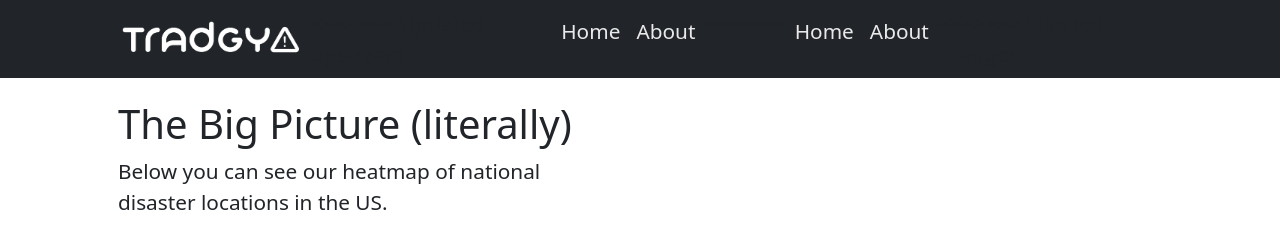
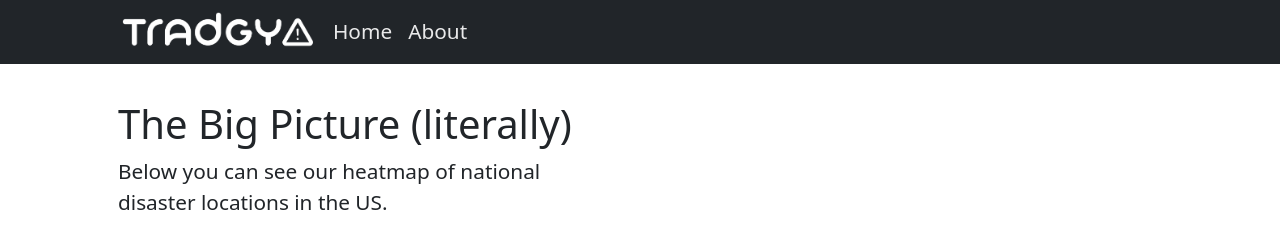
Before and after one commit to Psykik/tradgy, a website: page index.html in a window 1280 px wide. Drawn offline with nearby package versions, Linux system fonts and the light colour scheme.

Commit message:
added spacing

```diff
--- a/index.html
+++ b/index.html
@@ -12,7 +12,7 @@
         <link href="css/styles.css" rel="stylesheet" />
     </head>
     <body>
-        <!-- Navigation-->
+        <!-- Navigation Bar-->
         <nav class="navbar navbar-expand-lg navbar-dark bg-dark fixed-top" width=100% position=absolute top=0>
             <div class="container px-4 px-lg-5">
                 <!--<a class="navbar-brand" href="#!">Start Bootstrap</a> -->
@@ -20,17 +20,10 @@
                 <button class="navbar-toggler" type="button" data-bs-toggle="collapse" data-bs-target="#navbarResponsive" aria-controls="navbarResponsive" aria-expanded="false" aria-label="Toggle navigation"><span class="navbar-toggler-icon"></span></button>
                 <div class="collapse navbar-collapse" id="navbarResponsive">
                     <ul class="navbar-nav ml-auto">
-<<<<<<< Updated upstream
                         <li class="nav-item active"><a class="nav-link" href="index.html">Home</a></li>
                         <li class="nav-item"><a class="nav-link" href="about.html">About</a></li>
                         <!--<li class="nav-item"><a class="nav-link" href="#!">Services</a></li>
                         <li class="nav-item"><a class="nav-link" href="#!">Contact</a></li> -->
-=======
-                        <li class="nav-item active"><a class="nav-link" href="#!">Home</a></li>
-                        <li class="nav-item"><a class="nav-link" href="#!">About</a></li>
-                        <!-- <li class="nav-item"><a class="nav-link" href="#!">Services</a></li>
-                        <li class="nav-item"><a class="nav-link" href="#!">Contact</a></li> */ -->
->>>>>>> Stashed changes
                     </ul>
                 </div>
             </div>
@@ -46,8 +39,10 @@
                 </div>
             </div>
         </section>
+
         <!-- Bootstrap core JS-->
         <script src="https://cdn.jsdelivr.net/npm/bootstrap@5.1.3/dist/js/bootstrap.bundle.min.js"></script>
+
         <!-- Core theme JS-->
         <script src="js/scripts.js"></script>
     </body>
```
Also changed, not shown: about.html (+2 -1 lines).
